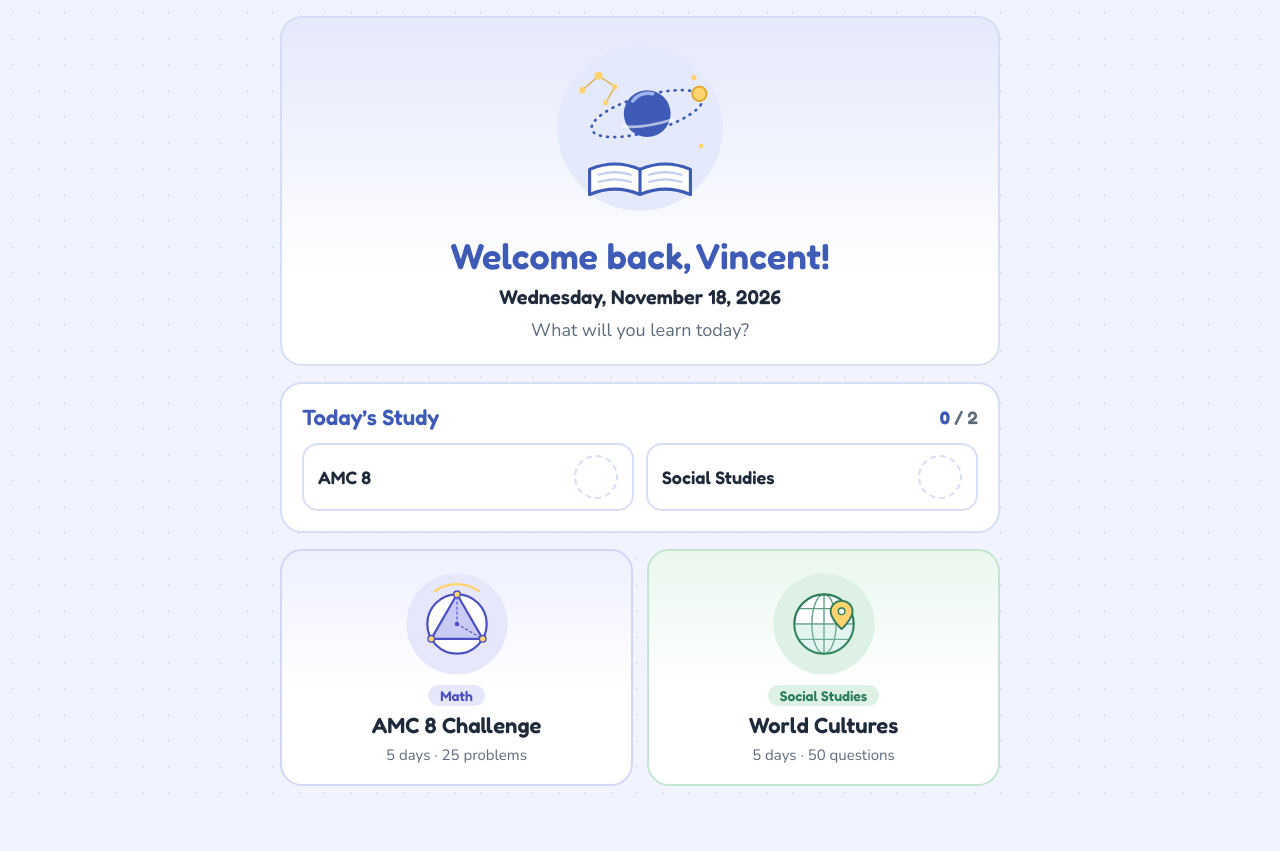
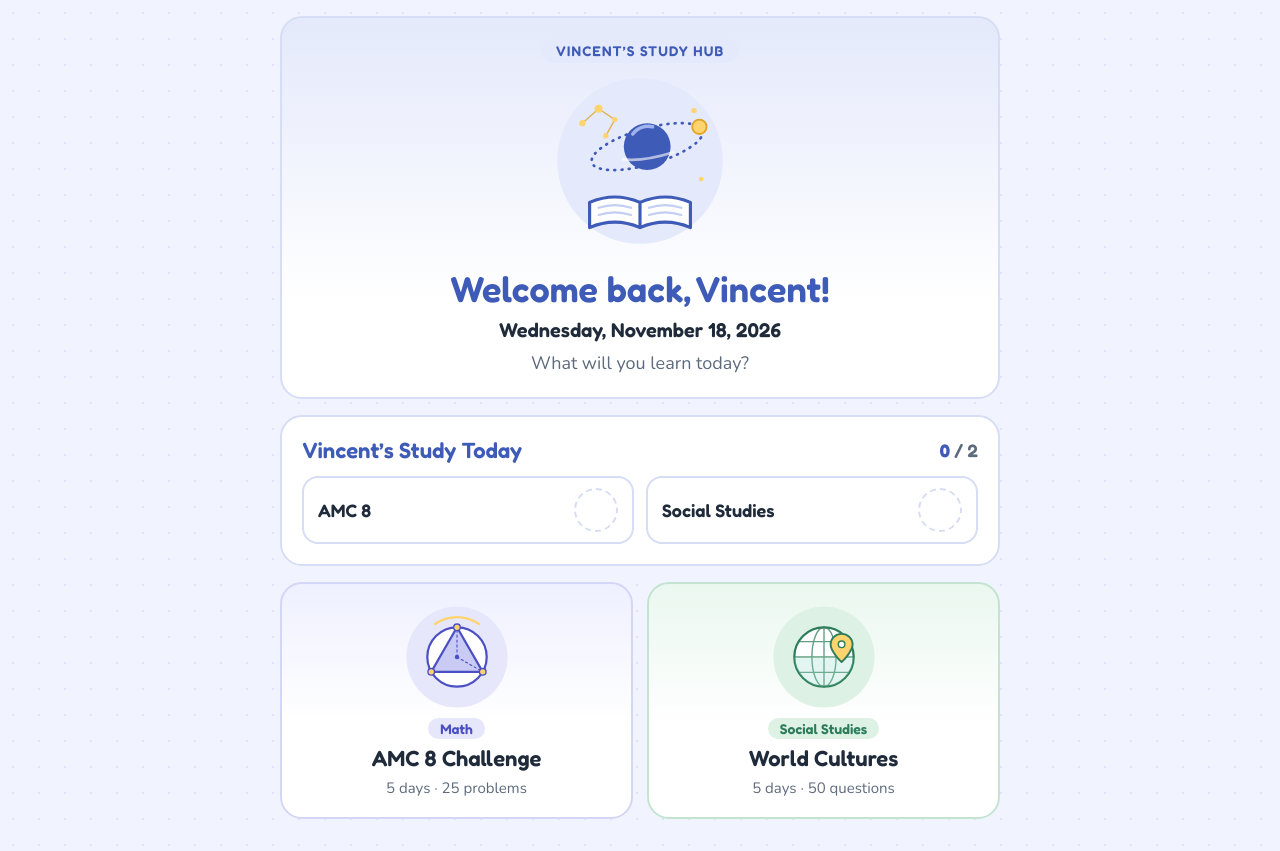
Before and after one commit to nextpage101/jisun-study-hub, a plain HTML site: page index.html in a window 1280 px wide. Before the commit the page ends 818 px from the top, so only its background shows below. Drawn offline with nearby package versions, Linux system fonts and the light colour scheme.

Commit message:
Show Vincent's name on every screen

```diff
--- a/index.html
+++ b/index.html
@@ -56,6 +56,7 @@ body { background-image: radial-gradient(#DCE3FA 1.5px, transparent 1.5px); back
 <body>
 <div class="wrap">
   <section class="card hero">
+    <p class="eyebrow" id="hub">My Study Hub</p>
     <div class="art">
       <svg viewBox="0 0 200 200" role="img" aria-label="A planet with an orbit above an open book">
         <circle cx="100" cy="100" r="92" fill="#E4E9FB"/>
@@ -76,7 +77,7 @@ body { background-image: radial-gradient(#DCE3FA 1.5px, transparent 1.5px); back
   </section>
 
   <section class="card today" aria-label="Today's study">
-    <h2 class="today-h">Today’s Study <span class="today-n" id="todayN"></span></h2>
+    <h2 class="today-h"><span id="todayH">Today’s Study</span> <span class="today-n" id="todayN"></span></h2>
     <div class="chips" id="chips"></div>
   </section>
 
@@ -115,7 +116,11 @@ body { background-image: radial-gradient(#DCE3FA 1.5px, transparent 1.5px); back
 <script>
 const NAME = "Vincent";   // the student's name ("" = no name)
 (function () {
-  if (NAME) document.getElementById("hello").textContent = `Welcome back, ${NAME}!`;
+  if (NAME) {
+    document.getElementById("hello").textContent = `Welcome back, ${NAME}!`;
+    document.getElementById("hub").textContent = `${NAME}’s Study Hub`;
+    document.getElementById("todayH").textContent = `${NAME}’s Study Today`;
+  }
   const now = new Date();
   document.getElementById("date").textContent = now.toLocaleDateString("en-US", {weekday: "long", month: "long", day: "numeric", year: "numeric"});
 
--- a/style.css
+++ b/style.css
@@ -17,6 +17,7 @@ body {
 h1, h2, h3 { font-family: var(--display); font-weight: 600; margin: 0; line-height: 1.2; text-wrap: balance; }
 h2 { font-size: 32px; color: var(--accent); }
 .lead { margin: 0; color: var(--muted); }
+.eyebrow { margin: 0; font: 600 14px var(--display); letter-spacing: .08em; text-transform: uppercase; color: var(--accent); background: var(--soft); border-radius: 99px; padding: 4px 14px; }
 .card { background: var(--card); border: 2px solid var(--line); border-radius: 22px; padding: 20px; }
 .hero { display: flex; flex-direction: column; align-items: center; text-align: center; gap: 8px; }
 .hero .art svg { width: 180px; height: auto; }
@@ -110,6 +111,7 @@ h2 { font-size: 32px; color: var(--accent); }
   body { font-size: clamp(17px, 4.6vw, 30px); padding-left: 4vw; padding-right: 4vw; }
   .wrap { gap: 3.5vw; }
   h2 { font-size: clamp(26px, 8vw, 54px); }
+  .eyebrow { font-size: clamp(12px, 3.4vw, 22px); padding: 1vw 3.6vw; }
   .card { padding: 4.5vw; border-radius: 5vw; }
   .hero .art svg { width: 42vw; }
   .center .art svg { width: 32vw; }
```
Also changed, not shown: quiz.js (+5 -3 lines).
